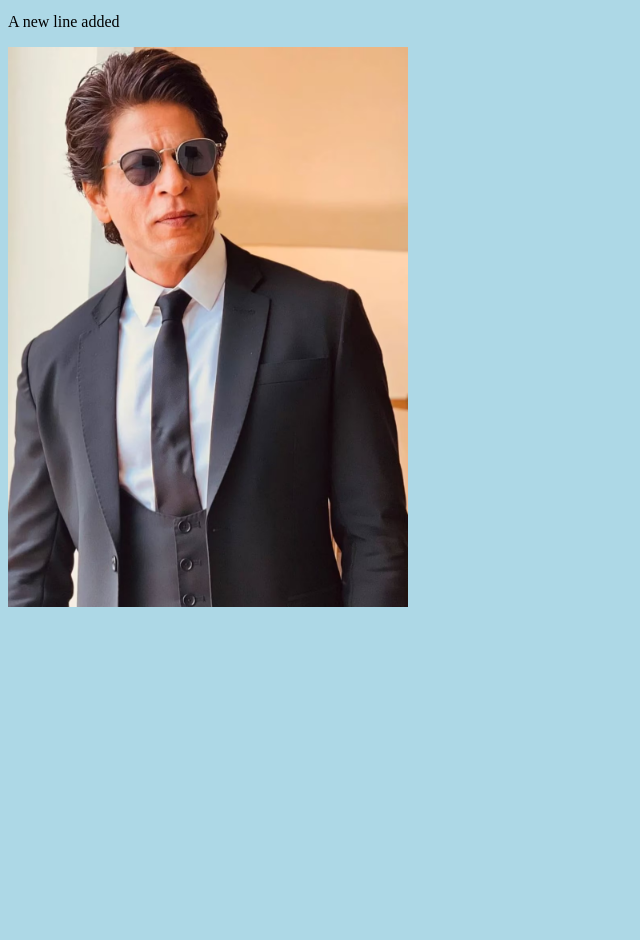
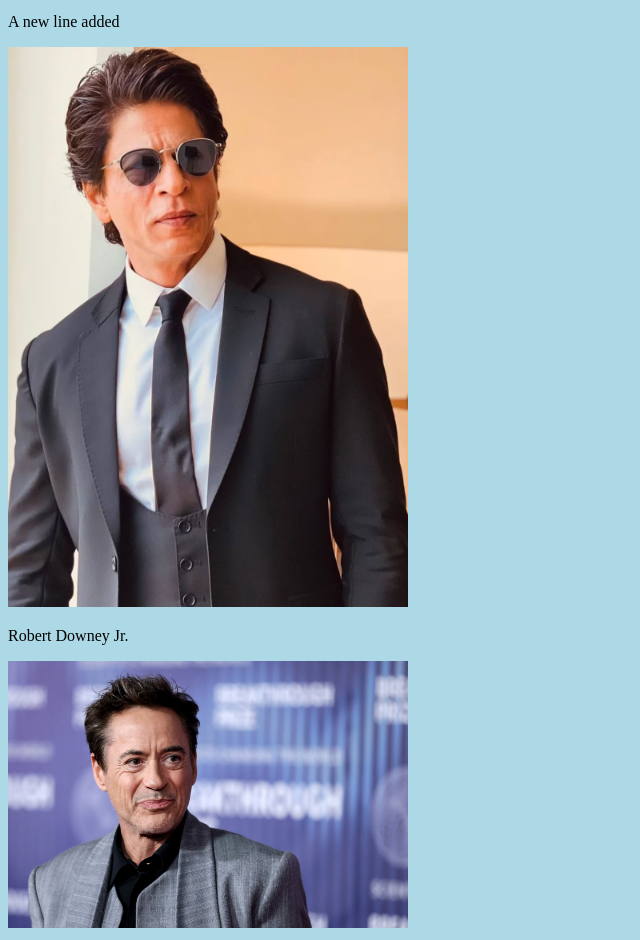
Before and after one commit to Av1397/myproject, a plain HTML site: page index.html in a window 1280 px wide. Shown: the part 101-1041 px from the top of the page, without its empty margins (0-640 px from the left). Before the commit the page ends 800 px from the top, so only its background shows below. Drawn offline with Linux system fonts and the light colour scheme.

Commit message:
Add RDJ image

```diff
--- a/index.html
+++ b/index.html
@@ -12,5 +12,7 @@
     <p>This is the first file in my new Git Repo.</p>
     <p>A new line added</p>
     <img src="srk-image.avif" alt="" width="400px">
+    <p>Robert Downey Jr.</p>
+    <img src="rdj-image.avif" alt="" width="400px">
 </body>
 </html>
```
Also changed, not shown: rdj-image.avif (added).
